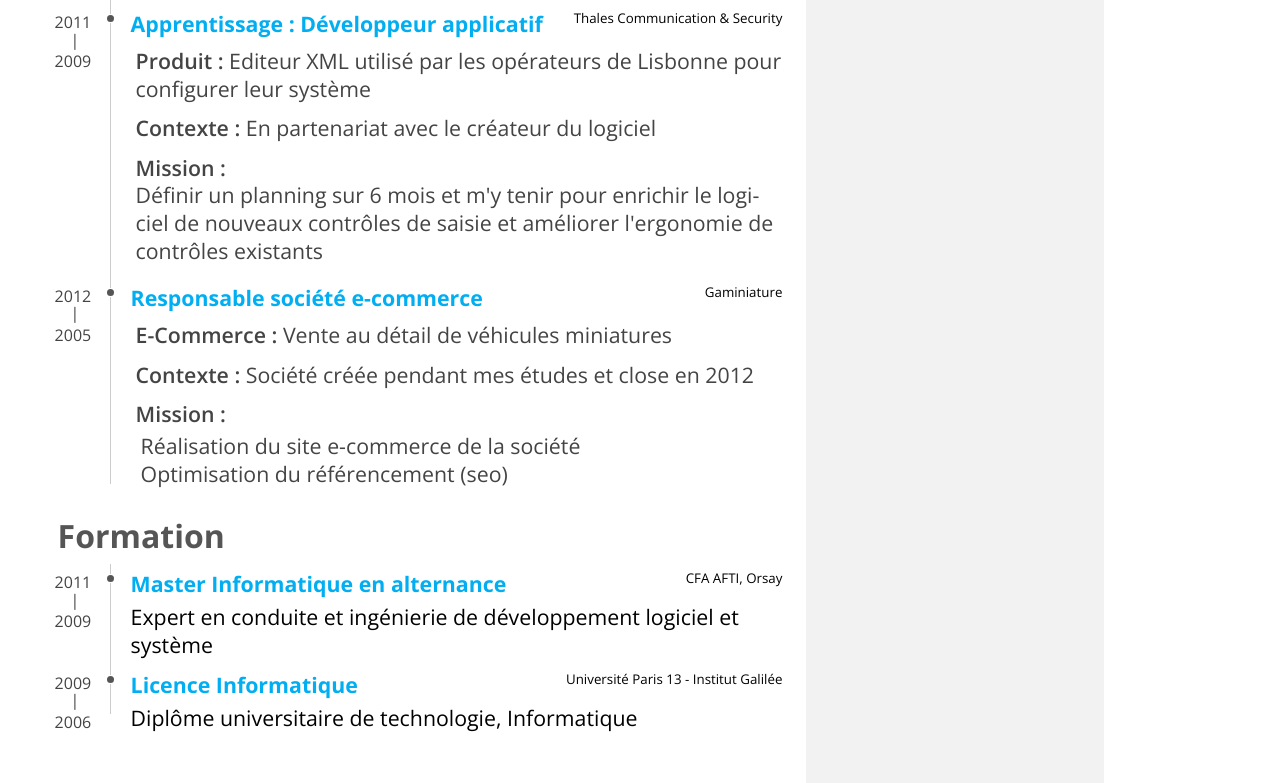
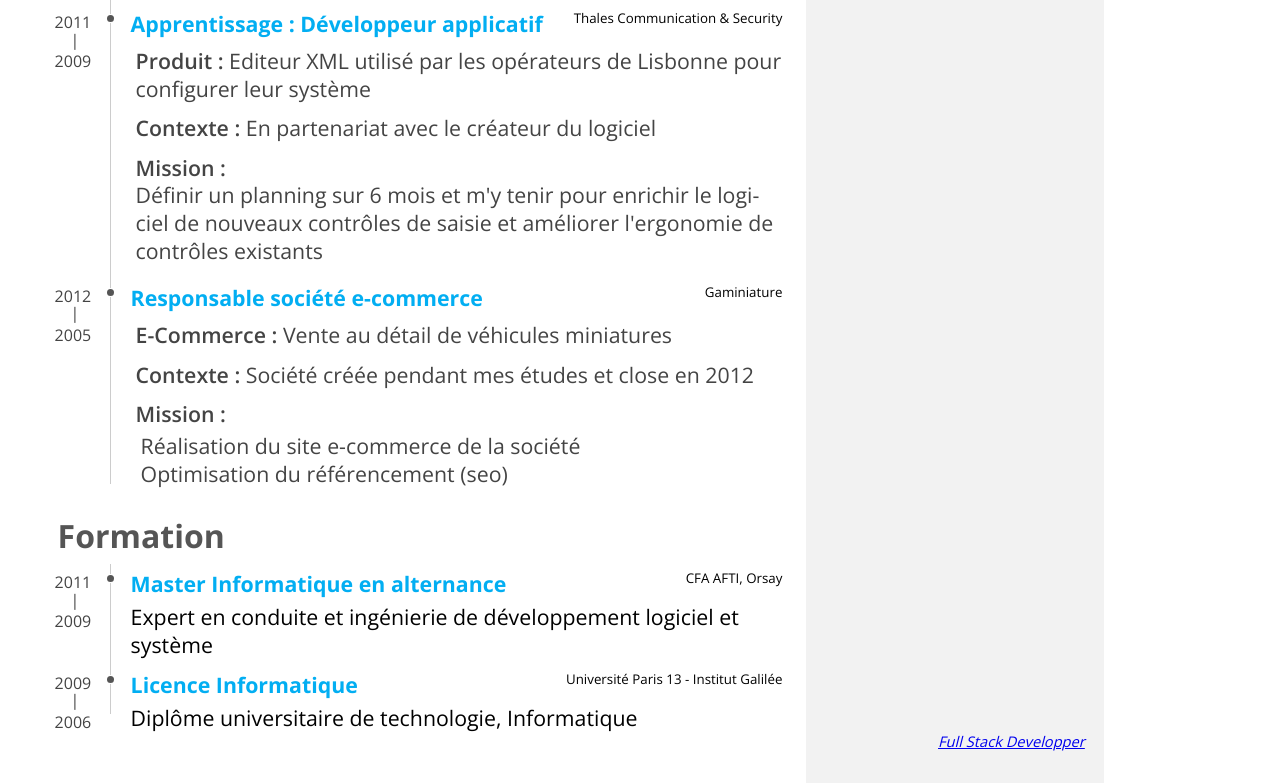
Before and after one commit to jbigman/jeremiegambin.github.io, a plain HTML site: page index.html in a window 1280 px wide. Shown: the part 2037-2820 px from the top of the page. Drawn offline with nearby package versions, Linux system fonts and the light colour scheme; some icons are missing.

Commit message:
Added developper CV

```diff
--- a/index.html
+++ b/index.html
@@ -369,6 +369,11 @@
     </div>
     <div class="side-block" id="disclaimer">
         <!-- NOOP -->
+        <ul>
+            <li>
+                <a href="dev/index.html">Full Stack Developper</a>
+            </li>
+        </ul>
     </div>
 </aside>
 </body>
```
Also changed, not shown: dev/index.html (+2 -0 lines).
